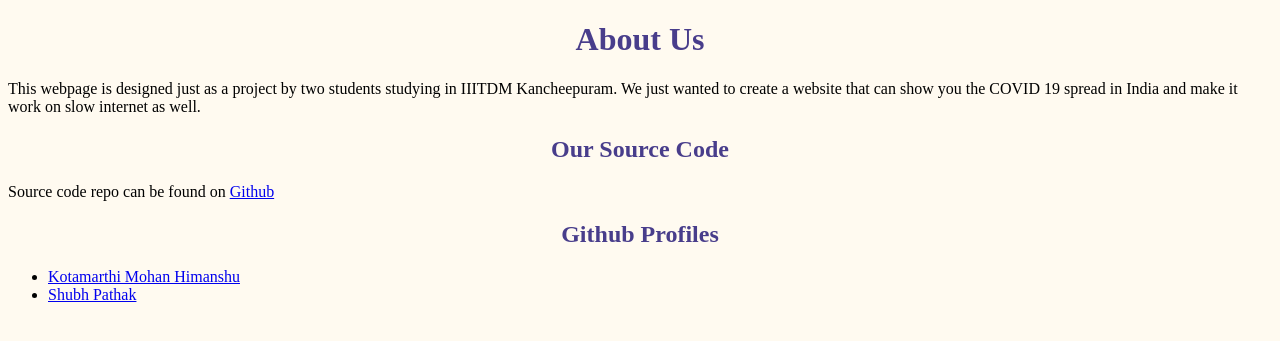
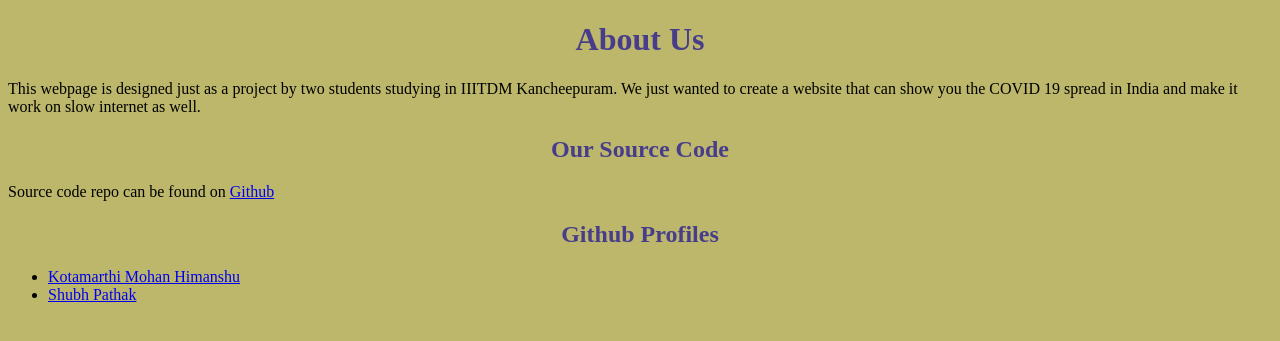
Before and after one commit to anonshubh/covid19-india, a Django app: page /about/ in a window 1280 px wide. Shown: the top 341 px of the page. Run offline with Django 3.2, Linux system fonts and the light colour scheme.

Commit message:
Update style.css

```diff
--- a/static/css/style.css
+++ b/static/css/style.css
@@ -22,7 +22,7 @@ td,th{
     padding: 5px;
 }
 body{
-    background-color: floralwhite;
+    background-color: darkkhaki;
 }
 td:hover{
     color: orange;
```
